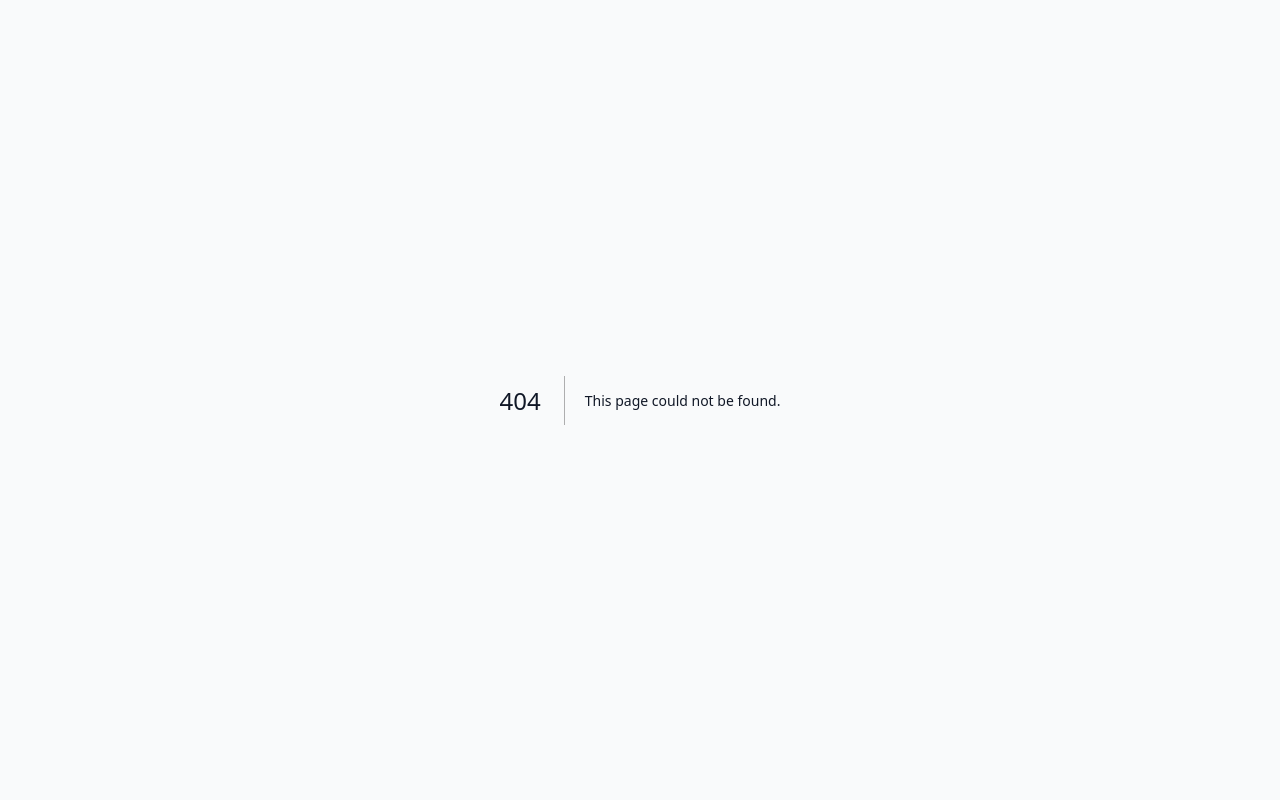
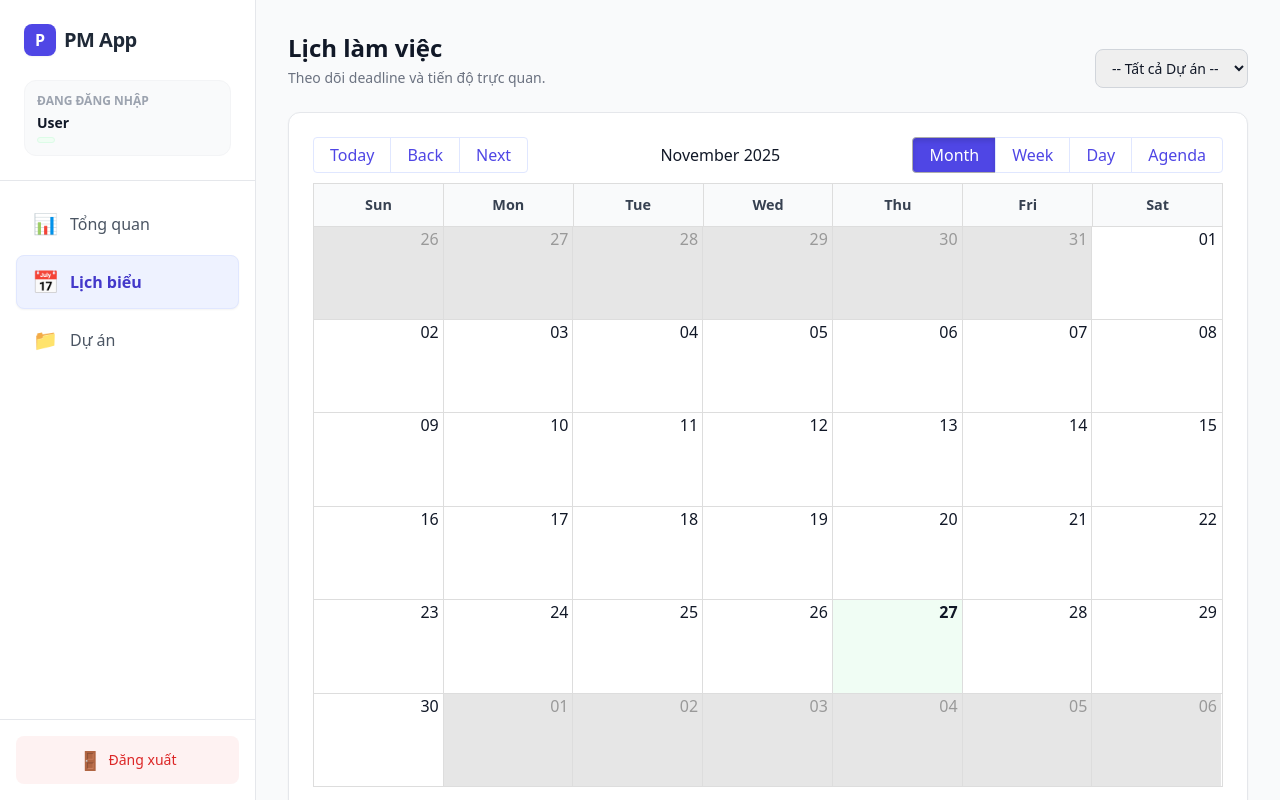
Before and after one commit to Anh-star/project_management_fe, a Next.js app: page /calendar in a window 1280 px wide. Before the commit this address had no page. Built offline with nearby package versions, Linux system fonts and the light colour scheme.

Commit message:
fix hiển thị tg, thêm lịch

```diff
--- /dev/null
+++ b/app/(main)/calendar/calendar-custom.css
@@ -0,0 +1,29 @@
+/* Tùy chỉnh giao diện Calendar */
+.rbc-calendar {
+  font-family: inherit;
+}
+.rbc-toolbar button {
+  color: #4f46e5; /* Indigo-600 */
+  border: 1px solid #e0e7ff;
+}
+.rbc-toolbar button:hover {
+  background-color: #eef2ff;
+}
+.rbc-toolbar button.rbc-active {
+  background-color: #4f46e5;
+  color: white;
+}
+.rbc-header {
+  padding: 10px;
+  font-weight: 600;
+  color: #374151;
+  background-color: #f9fafb;
+}
+.rbc-today {
+  background-color: #f0fdf4; /* Green-50 */
+}
+.rbc-event {
+  font-size: 12px;
+  font-weight: 500;
+  border-radius: 4px;
+}
--- /dev/null
+++ b/app/(main)/calendar/page.js
@@ -0,0 +1,169 @@
+"use client";
+
+import { useState, useEffect } from "react";
+import { useAuth } from "../../context/AuthContext";
+import { Calendar, momentLocalizer } from "react-big-calendar";
+import moment from "moment";
+import "react-big-calendar/lib/css/react-big-calendar.css"; // Import CSS Gốc
+import "./calendar-custom.css"; // CSS tùy chỉnh (tạo ở bước 4)
+import toast from "react-hot-toast";
+
+const API_URL = "/api/v1";
+const localizer = momentLocalizer(moment);
+
+export default function CalendarPage() {
+  const { user, token } = useAuth();
+  const [events, setEvents] = useState([]);
+  const [projects, setProjects] = useState([]);
+  const [usersList, setUsersList] = useState([]);
+
+  // Filters
+  const [filterProject, setFilterProject] = useState("");
+  const [filterUser, setFilterUser] = useState("");
+
+  // 1. Load danh sách dự án & user để lọc
+  useEffect(() => {
+    if (token) {
+      // Lấy Projects
+      fetch(`${API_URL}/projects`, {
+        headers: { Authorization: `Bearer ${token}` },
+      })
+        .then((res) => res.json())
+        .then((data) => setProjects(Array.isArray(data) ? data : []));
+
+      // Lấy Users (Nếu là Admin/PM)
+      if (user?.role === "ADMIN" || user?.role === "PM") {
+        fetch(`${API_URL}/users?limit=100`, {
+          headers: { Authorization: `Bearer ${token}` },
+        })
+          .then((res) => res.json())
+          .then((data) => setUsersList(data.data || []));
+      }
+    }
+  }, [token, user]);
+
+  // 2. Load Task và chuyển đổi thành Event cho lịch
+  useEffect(() => {
+    if (token) {
+      const query = `?projectId=${filterProject}&assigneeId=${filterUser}`;
+
+      fetch(`${API_URL}/calendar${query}`, {
+        headers: { Authorization: `Bearer ${token}` },
+      })
+        .then((res) => res.json())
+        .then((tasks) => {
+          if (!Array.isArray(tasks)) return;
+
+          // Convert Task -> Calendar Event
+          const calendarEvents = tasks.map((task) => ({
+            id: task.id,
+            title: `${task.title} (${task.project_name})`,
+            // Nếu không có start_date, lấy created_at
+            start: new Date(task.start_date || task.created_at),
+            // Nếu không có due_date, mặc định +2 tiếng từ start
+            end: new Date(
+              task.due_date ||
+                new Date(task.start_date || task.created_at).getTime() +
+                  2 * 60 * 60 * 1000
+            ),
+            status: task.status,
+            priority: task.priority,
+            assignee: task.assignee_name,
+          }));
+          setEvents(calendarEvents);
+        })
+        .catch((err) => console.error(err));
+    }
+  }, [token, filterProject, filterUser]);
+
+  // Tô màu sự kiện theo trạng thái
+  const eventStyleGetter = (event) => {
+    let backgroundColor = "#3174ad"; // Default Blue
+    if (event.status === "DONE") backgroundColor = "#10b981"; // Green
+    if (event.status === "TODO") backgroundColor = "#6b7280"; // Gray
+    if (event.status === "OVERDUE") backgroundColor = "#ef4444"; // Red
+
+    // Nếu ưu tiên Urgent -> viền đỏ
+    const border = event.priority === "URGENT" ? "2px solid red" : "none";
+
+    return {
+      style: {
+        backgroundColor,
+        border,
+        borderRadius: "4px",
+        opacity: 0.8,
+        color: "white",
+        border: "0px",
+        display: "block",
+      },
+    };
+  };
+
+  return (
+    <div className="min-h-screen bg-gray-50 p-8">
+      <div className="flex flex-col md:flex-row justify-between items-end mb-6 gap-4">
+        <div>
+          <h1 className="text-2xl font-bold text-gray-900">Lịch làm việc</h1>
+          <p className="text-sm text-gray-500 mt-1">
+            Theo dõi deadline và tiến độ trực quan.
+          </p>
+        </div>
+
+        {/* BỘ LỌC */}
+        <div className="flex gap-3 w-full md:w-auto">
+          <select
+            className="px-3 py-2 border border-gray-300 rounded-lg text-sm outline-none focus:ring-2 focus:ring-indigo-500"
+            value={filterProject}
+            onChange={(e) => setFilterProject(e.target.value)}
+          >
+            <option value="">-- Tất cả Dự án --</option>
+            {projects.map((p) => (
+              <option key={p.id} value={p.id}>
+                {p.name}
+              </option>
+            ))}
+          </select>
+
+          {(user?.role === "ADMIN" || user?.role === "PM") && (
+            <select
+              className="px-3 py-2 border border-gray-300 rounded-lg text-sm outline-none focus:ring-2 focus:ring-indigo-500"
+              value={filterUser}
+              onChange={(e) => setFilterUser(e.target.value)}
+            >
+              <option value="">-- Tất cả Nhân viên --</option>
+              {usersList.map((u) => (
+                <option key={u.id} value={u.id}>
+                  {u.username}
+                </option>
+              ))}
+            </select>
+          )}
+        </div>
+      </div>
+
+      <div
+        className="bg-white p-6 rounded-xl shadow-sm border border-gray-200"
+        style={{ height: "700px" }}
+      >
+        <Calendar
+          localizer={localizer}
+          events={events}
+          startAccessor="start"
+          endAccessor="end"
+          style={{ height: "100%" }}
+          eventPropGetter={eventStyleGetter}
+          views={["month", "week", "day", "agenda"]}
+          defaultView="month"
+          tooltipAccessor={(e) =>
+            `Ưu tiên: ${e.priority} - Người làm: ${e.assignee || "Chưa giao"}`
+          }
+          onSelectEvent={(e) =>
+            alert(
+              `${e.title}\nTrạng thái: ${e.status}\nNgười làm: ${e.assignee}`
+            )
+          } // Hoặc mở Modal chi tiết
+        />
+      </div>
+    </div>
+  );
+}
--- a/app/(main)/project-details/page.js
+++ b/app/(main)/project-details/page.js
@@ -7,18 +7,29 @@ import toast from "react-hot-toast";
 import Avatar from "../../components/Avatar";
 import ConfirmModal from "../../components/ConfirmModal";
 import ProjectReport from "../../components/ProjectReport";
-import AttachmentList from "../../components/AttachmentList"; // 1. IMPORT
-import NotificationBell from "../../components/NotificationBell";
+import AttachmentList from "../../components/AttachmentList";
 import styles from "./styles.module.css";
 
 const API_URL = "/api/v1";
 
+// --- 1. HÀM SỬA LỖI HIỂN THỊ TRONG Ô INPUT ---
+// Hàm này lấy giờ trên máy tính của bạn (Local) để điền vào ô input
+// Giúp input không bị lệch múi giờ khi mở form sửa
 const formatDateForInput = (isoString) => {
   if (!isoString) return "";
-  const date = new Date(isoString);
-  const offset = date.getTimezoneOffset() * 60000;
-  return new Date(date - offset).toISOString().slice(0, 16);
+  const date = new Date(isoString); // Trình duyệt tự đổi UTC về Local tại đây
+
+  const year = date.getFullYear();
+  const month = String(date.getMonth() + 1).padStart(2, "0");
+  const day = String(date.getDate()).padStart(2, "0");
+  const hours = String(date.getHours()).padStart(2, "0");
+  const minutes = String(date.getMinutes()).padStart(2, "0");
+
+  // Kết quả: "2023-11-25T14:30" (Đúng giờ Việt Nam)
+  return `${year}-${month}-${day}T${hours}:${minutes}`;
 };
+
+// Hàm hiển thị text đẹp (VN)
 const formatDateDisplay = (isoString) => {
   if (!isoString) return "";
   return new Date(isoString).toLocaleDateString("vi-VN", {
@@ -30,6 +41,25 @@ const formatDateDisplay = (isoString) => {
   });
 };
 
+const calculateDuration = (start, end) => {
+  if (!start || !end) return "";
+  const startDate = new Date(start);
+  const endDate = new Date(end);
+  const diffMs = endDate - startDate;
+  if (diffMs < 0) return "0 giây";
+
+  const totalSeconds = Math.floor(diffMs / 1000);
+  const days = Math.floor(totalSeconds / (3600 * 24));
+  const hours = Math.floor((totalSeconds % (3600 * 24)) / 3600);
+  const minutes = Math.floor((totalSeconds % 3600) / 60);
+  const seconds = totalSeconds % 60;
+
+  if (days > 0) return `${days} ngày ${hours} giờ`;
+  else if (hours > 0) return `${hours} giờ ${minutes} phút`;
+  else return `${minutes} phút ${seconds} giây`;
+};
+
+// --- TASK FORM ---
 const TaskForm = ({
   onSubmit,
   onCancel,
@@ -42,20 +72,36 @@ const TaskForm = ({
   const [formData, setFormData] = useState({
     title: initialData?.title || "",
     description: initialData?.description || "",
-    start_date: formatDateForInput(initialData?.start_date),
+    // Sử dụng hàm mới sửa để hiển thị đúng giờ trong ô input
     due_date: formatDateForInput(initialData?.due_date),
     priority: initialData?.priority || "MEDIUM",
     assignee_id: initialData?.assignee_id || "",
   });
+
   const handleChange = (e) =>
     setFormData((prev) => ({ ...prev, [e.target.name]: e.target.value }));
+
   const handleSubmit = (e) => {
     e.preventDefault();
     if (!formData.title.trim()) return;
+
     const payload = { ...formData };
-    if (!initialData) payload.start_date = new Date().toISOString();
+
+    // Nếu tạo mới: Lấy giờ hiện tại (UTC)
+    if (!initialData) {
+      payload.start_date = new Date().toISOString();
+    }
+
+    // --- QUAN TRỌNG: CHUYỂN ĐỔI KHI LƯU ---
+    // Khi người dùng chọn "14:30" trên form, nó là giờ Local.
+    // Ta cần new Date(...) để trình duyệt đổi nó sang UTC trước khi gửi về Server.
+    if (payload.due_date) {
+      payload.due_date = new Date(payload.due_date).toISOString();
+    }
+
     onSubmit(payload);
   };
+
   return (
     <form
       onSubmit={handleSubmit}
@@ -71,6 +117,7 @@ const TaskForm = ({
           </span>
         )}
       </div>
+
       <div className={styles.inputGroup}>
         <label className={styles.inputLabel}>
           Tên công việc <span className="text-red-500">*</span>
@@ -85,6 +132,7 @@ const TaskForm = ({
           placeholder="Nhập tên công việc..."
         />
       </div>
+
       <div className={styles.inputGroup}>
         <label className={styles.inputLabel}>Mô tả</label>
         <textarea
@@ -96,6 +144,7 @@ const TaskForm = ({
           placeholder="Mô tả chi tiết..."
         />
       </div>
+
       <div className={styles.formRow2}>
         <div>
           <label className={styles.inputLabel}>Hạn chót</label>
@@ -122,6 +171,7 @@ const TaskForm = ({
           </select>
         </div>
       </div>
+
       <div className={styles.inputGroup}>
         <label className={styles.inputLabel}>Giao cho ai?</label>
         <select
@@ -138,6 +188,7 @@ const TaskForm = ({
           ))}
         </select>
       </div>
+
       <div className={styles.formActions}>
         <button type="button" onClick={onCancel} className={styles.btnCancel}>
           Hủy
@@ -150,6 +201,7 @@ const TaskForm = ({
   );
 };
 
+// --- TASK ITEM ---
 const TaskItem = ({
   task,
   level = 0,
@@ -165,6 +217,7 @@ const TaskItem = ({
   const [isEditing, setIsEditing] = useState(false);
   const [isSaving, setIsSaving] = useState(false);
   const [isUpdatingStatus, setIsUpdatingStatus] = useState(false);
+
   const canUpdateStatus =
     currentUser?.role === "ADMIN" ||
     currentUser?.role === "PM" ||
@@ -173,12 +226,14 @@ const TaskItem = ({
     currentUser?.role === "ADMIN" || currentUser?.role === "PM";
   const assigneeName =
     members.find((m) => m.id === task.assignee_id)?.username || "Chưa giao";
+
   const getPriorityClass = (p) => {
     if (p === "URGENT") return styles.badgeUrgent;
     if (p === "HIGH") return styles.badgeHigh;
     if (p === "LOW") return styles.badgeLow;
     return styles.badgeMedium;
   };
+
   const getStatusClass = () => {
     let base = styles.statusSelectSmall;
     if (!canUpdateStatus) return `${base} ${styles.statusSelectDisabled}`;
@@ -188,6 +243,7 @@ const TaskItem = ({
       return base + " " + styles.statusProgress;
     return base + " " + styles.statusDefault;
   };
+
   const handleStatusChange = async (val) => {
     if (!canUpdateStatus) {
       toast.error("Bạn không được phân công công việc này!");
@@ -219,6 +275,7 @@ const TaskItem = ({
       setIsUpdatingStatus(false);
     }
   };
+
   const handleUpdateInfo = async (data) => {
     setIsSaving(true);
     try {
@@ -240,7 +297,7 @@ const TaskItem = ({
       if (res.ok) {
         setIsEditing(false);
         onRefresh();
-        toast.success("Đã cập nhật");
+        toast.success("Đã cập nhật công việc");
       } else {
         toast.error(d.message);
       }
@@ -250,6 +307,7 @@ const TaskItem = ({
       setIsSaving(false);
     }
   };
+
   const handleAddSub = async (data) => {
     setIsSaving(true);
     try {
@@ -283,7 +341,9 @@ const TaskItem = ({
 
   if (isEditing)
     return (
-      <div className={`mt-4 ${level > 0 ? "ml-8" : ""}`}>
+      <div
+        className={`${styles.taskWrapper} ${level > 0 ? styles.taskWrapperChild : ""}`}
+      >
         <TaskForm
           initialData={task}
           onSubmit={handleUpdateInfo}
@@ -297,8 +357,9 @@ const TaskItem = ({
 
   return (
     <div className={styles.treeNode}>
-      {level > 0 && <div className={styles.guideLineV} />}{" "}
+      {level > 0 && <div className={styles.guideLineV} />}
       {level > 0 && <div className={styles.guideLineH} />}
+
       <div
         className={`${styles.taskWrapper} ${level > 0 ? styles.taskWrapperChild : ""}`}
       >
@@ -316,6 +377,7 @@ const TaskItem = ({
                 ▶
               </span>
             </button>
+
             <div className={styles.taskInfo}>
               <div className={styles.taskHeader}>
                 <span
@@ -360,12 +422,23 @@ const TaskItem = ({
                   </span>
                 </div>
                 {task.status === "DONE" && task.completed_at ? (
-                  <div
-                    className="flex items-center gap-1 text-green-600 bg-green-50 px-1.5 rounded border border-green-100"
-                    title="Hoàn thành lúc"
-                  >
-                    🏁 {formatDateDisplay(task.completed_at)}
-                  </div>
+                  <>
+                    <div
+                      className="flex items-center gap-1 text-blue-600 bg-blue-50 px-1.5 rounded border border-blue-100"
+                      title="Hoàn thành lúc"
+                    >
+                      🏁 <span>{formatDateDisplay(task.completed_at)}</span>
+                    </div>
+                    <div
+                      className="flex items-center gap-1 text-green-600 bg-green-50 px-1.5 rounded border border-green-100"
+                      title="Tổng thời gian"
+                    >
+                      ⏱️{" "}
+                      <span>
+                        {calculateDuration(task.created_at, task.completed_at)}
+                      </span>
+                    </div>
+                  </>
                 ) : (
                   task.due_date && (
                     <div
@@ -409,16 +482,13 @@ const TaskItem = ({
             </select>
           </div>
         </div>
-
-        {/* --- 2. CHÈN COMPONENT ATTACHMENT VÀO ĐÂY --- */}
-        <div className="ml-4 pl-4 border-l-2 border-gray-100">
+        <div className="ml-8 pl-4 border-l border-gray-100">
           <AttachmentList
             taskId={task.id}
             token={token}
             canEdit={canFullEdit || task.assignee_id === currentUser?.id}
           />
         </div>
-
         {isAddingSub && (
           <div className={styles.taskWrapperChild}>
             <div className="flex items-start gap-2">
@@ -456,11 +526,12 @@ const TaskItem = ({
   );
 };
 
-// --- CONTENT ---
+// --- CONTENT CHÍNH ---
 function ProjectDetailsContent() {
   const searchParams = useSearchParams();
   const projectId = searchParams.get("id");
   const { user, token } = useAuth();
+
   const [project, setProject] = useState(null);
   const [tasks, setTasks] = useState([]);
   const [members, setMembers] = useState([]);
@@ -468,8 +539,10 @@ function ProjectDetailsContent() {
   const [isCreating, setIsCreating] = useState(false);
   const [isUpdatingProject, setIsUpdatingProject] = useState(false);
   const [activeTab, setActiveTab] = useState("TASKS");
+
   const [priorityFilter, setPriorityFilter] = useState("");
   const [statusFilter, setStatusFilter] = useState("");
+
   const [isMemberModalOpen, setIsMemberModalOpen] = useState(false);
   const [inviteEmail, setInviteEmail] = useState("");
   const [isInviting, setIsInviting] = useState(false);
@@ -490,6 +563,7 @@ function ProjectDetailsContent() {
       if (priorityFilter) params.append("priority", priorityFilter);
       if (statusFilter) params.append("status", statusFilter);
       const taskQuery = params.toString() ? `?${params.toString()}` : "";
+
       const [resAll, resTasks, resMembers] = await Promise.all([
         fetch(`${API_URL}/projects`, {
           headers: { Authorization: `Bearer ${token}` },
@@ -501,6 +575,7 @@ function ProjectDetailsContent() {
           headers: { Authorization: `Bearer ${token}` },
         }),
       ]);
+
       if (resAll.ok) {
         const all = await resAll.json();
         setProject(all.find((p) => p.id === parseInt(projectId)));
@@ -513,6 +588,7 @@ function ProjectDetailsContent() {
       setLoading(false);
     }
   };
+
   useEffect(() => {
     if (token && projectId) fetchData();
   }, [token, projectId, priorityFilter, statusFilter]);
@@ -529,8 +605,8 @@ function ProjectDetailsContent() {
         },
         body: JSON.stringify({ status: newStatus }),
       });
-      const d = await res.json();
-      if (!res.ok) throw new Error(d.message);
+      const data = await res.json();
+      if (!res.ok) throw new Error(data.message || "Lỗi cập nhật");
       setProject((p) => ({ ...p, status: newStatus }));
       toast.success(`Dự án: ${newStatus}`);
     } catch (e) {
@@ -539,6 +615,7 @@ function ProjectDetailsContent() {
       setIsUpdatingProject(false);
     }
   };
+
   const handleCreateRootTask = async (data) => {
     setIsCreating(true);
     try {
@@ -560,6 +637,7 @@ function ProjectDetailsContent() {
       toast.error("Lỗi tạo");
     }
   };
+
   const handleOpenInviteModal = async () => {
     setIsMemberModalOpen(true);
     try {
@@ -667,9 +745,6 @@ function ProjectDetailsContent() {
             </div>
           </div>
           <div className={styles.headerActions}>
-            <div className="mr-2">
-              <NotificationBell />
-            </div>
             {user?.role === "ADMIN" ||
             (user?.role === "PM" && project?.created_by === user?.id) ? (
               <div className={styles.projectStatusSelectWrapper}>
@@ -748,6 +823,7 @@ function ProjectDetailsContent() {
                 </select>
               </div>
             </div>
+
             {isCreating && (
               <div className={styles.formContainer}>
                 <TaskForm
@@ -773,7 +849,7 @@ function ProjectDetailsContent() {
                     />
                   ))
                 : !isCreating && (
-                    <div className="text-center py-20 bg-white rounded-xl border-2 border-dashed border-gray-300">
+                    <div className={styles.emptyState}>
                       <p className="text-gray-500">
                         Không tìm thấy công việc nào.
                       </p>
--- a/app/components/Sidebar.js
+++ b/app/components/Sidebar.js
@@ -10,6 +10,7 @@ export default function Sidebar() {
   // Menu cơ bản
   const menuItems = [
     { name: "Tổng quan", href: "/dashboard", icon: "📊" },
+    { name: "Lịch biểu", href: "/calendar", icon: "📅" },
     { name: "Dự án", href: "/projects", icon: "📁" },
   ];
 
--- a/package.json
+++ b/package.json
@@ -9,8 +9,10 @@
     "lint": "eslint"
   },
   "dependencies": {
+    "moment": "^2.30.1",
     "next": "16.0.3",
     "react": "19.2.0",
+    "react-big-calendar": "^1.19.4",
     "react-dom": "19.2.0",
     "react-hot-toast": "^2.6.0"
   },
```
Also changed, not shown: 1 other file (tests, documents, lock files or other folders).
